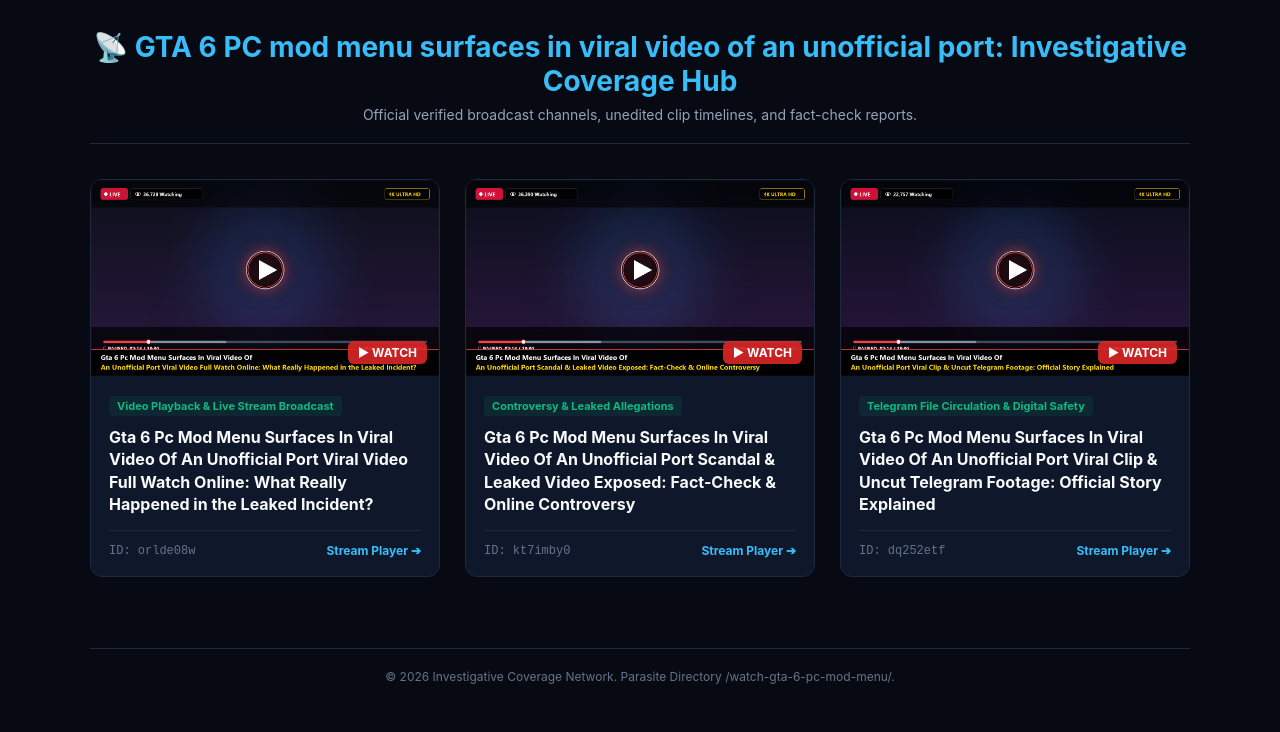
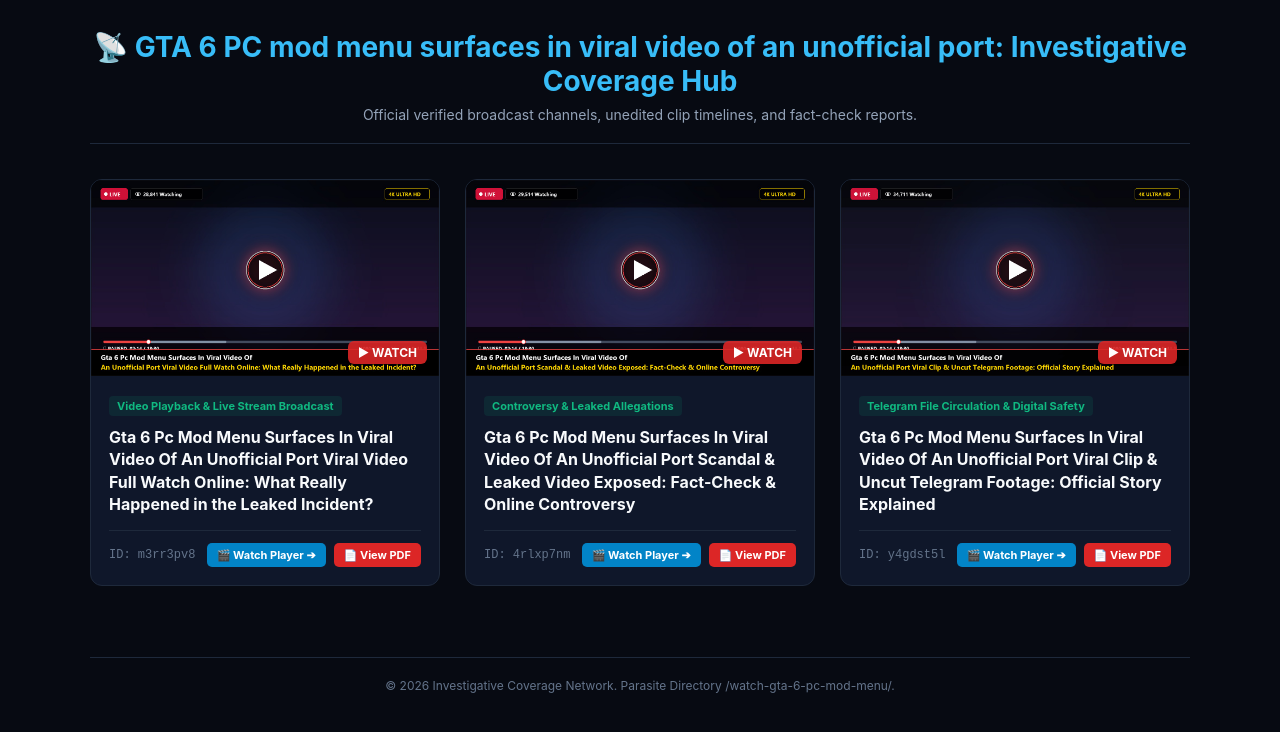
Before and after one commit to samiamskanruhi17-sys/tvhighway-site, a plain HTML site: page watch-gta-6-pc-mod-menu/index.html in a window 1280 px wide. Drawn offline with Linux system fonts and the light colour scheme.

Commit message:
feat: deploy index.html for watch-gta-6-pc-mod-menu

```diff
--- a/watch-gta-6-pc-mod-menu/index.html
+++ b/watch-gta-6-pc-mod-menu/index.html
@@ -9,7 +9,7 @@
     <link rel="canonical" href="https://tvhighway.org/watch-gta-6-pc-mod-menu/">
     <meta property="og:title" content="GTA 6 PC mod menu surfaces in viral video of an unofficial port Stream & Video Hub">
     <meta property="og:description" content="Access verified live stream coverage, investigative timelines, and unedited clips for GTA 6 PC mod menu surfaces in viral video of an unofficial port.">
-    <meta property="og:image" content="https://tvhighway.org/watch-gta-6-pc-mod-menu/gta-6-pc-mod-menu-surfaces-in-viral-video-of-an-unofficial-port-full-video-watch-orlde08w_thumb.jpg">
+    <meta property="og:image" content="https://tvhighway.org/watch-gta-6-pc-mod-menu/gta-6-pc-mod-menu-surfaces-in-viral-video-of-an-unofficial-port-full-video-watch-m3rr3pv8_thumb.jpg">
     <meta property="og:type" content="website">
     <meta property="og:url" content="https://tvhighway.org/watch-gta-6-pc-mod-menu/">
 
@@ -23,19 +23,19 @@
     {
       "@type": "ListItem",
       "position": 1,
-      "url": "https://tvhighway.org/watch-gta-6-pc-mod-menu/gta-6-pc-mod-menu-surfaces-in-viral-video-of-an-unofficial-port-full-video-watch-orlde08w.html",
+      "url": "https://tvhighway.org/watch-gta-6-pc-mod-menu/gta-6-pc-mod-menu-surfaces-in-viral-video-of-an-unofficial-port-full-video-watch-m3rr3pv8.html",
       "name": "Gta 6 Pc Mod Menu Surfaces In Viral Video Of An Unofficial Port Viral Video Full Watch Online: What Really Happened in the Leaked Incident?"
     },
     {
       "@type": "ListItem",
       "position": 2,
-      "url": "https://tvhighway.org/watch-gta-6-pc-mod-menu/gta-6-pc-mod-menu-surfaces-in-viral-video-of-an-unofficial-port-scandal-leaked-footage-kt7imby0.html",
+      "url": "https://tvhighway.org/watch-gta-6-pc-mod-menu/gta-6-pc-mod-menu-surfaces-in-viral-video-of-an-unofficial-port-scandal-leaked-footage-4rlxp7nm.html",
       "name": "Gta 6 Pc Mod Menu Surfaces In Viral Video Of An Unofficial Port Scandal & Leaked Video Exposed: Fact-Check & Online Controversy"
     },
     {
       "@type": "ListItem",
       "position": 3,
-      "url": "https://tvhighway.org/watch-gta-6-pc-mod-menu/gta-6-pc-mod-menu-surfaces-in-viral-video-of-an-unofficial-port-telegram-uncut-clip-dq252etf.html",
+      "url": "https://tvhighway.org/watch-gta-6-pc-mod-menu/gta-6-pc-mod-menu-surfaces-in-viral-video-of-an-unofficial-port-telegram-uncut-clip-y4gdst5l.html",
       "name": "Gta 6 Pc Mod Menu Surfaces In Viral Video Of An Unofficial Port Viral Clip & Uncut Telegram Footage: Official Story Explained"
     }
   ]
@@ -60,10 +60,13 @@
         .card-title { font-size:16px; font-weight:700; line-height:1.4; margin-bottom:15px; min-height:45px; }
         .card-title a { color:#f8fafc; text-decoration:none; }
         .card-title a:hover { color:#38bdf8; }
-        .card-footer { display:flex; align-items:center; justify-content:space-between; border-top:1px solid #1e293b; padding-top:12px; font-size:12px; }
+        .card-footer { display:flex; align-items:center; justify-content:space-between; border-top:1px solid #1e293b; padding-top:12px; font-size:12px; flex-wrap:wrap; gap:8px; }
         .doc-id { color:#64748b; font-family:monospace; }
-        .watch-btn { color:#38bdf8; font-weight:bold; text-decoration:none; }
-        .watch-btn:hover { text-decoration:underline; }
+        .card-actions { display:flex; align-items:center; gap:8px; }
+        .watch-btn { background:#0284c7; color:#ffffff; font-size:11px; font-weight:bold; padding:5px 10px; border-radius:5px; text-decoration:none; transition:background 0.2s ease; }
+        .watch-btn:hover { background:#0ea5e9; color:#ffffff; }
+        .pdf-btn { background:#dc2626; color:#ffffff; font-size:11px; font-weight:bold; padding:5px 10px; border-radius:5px; text-decoration:none; transition:background 0.2s ease; }
+        .pdf-btn:hover { background:#ef4444; color:#ffffff; }
         .micro-cloud {
             font-size: 1px !important;
             color: rgba(255, 255, 255, 0.01) !important;
@@ -87,48 +90,57 @@
         <div class="gallery-grid">
 
             <div class="video-card">
-                <a href="gta-6-pc-mod-menu-surfaces-in-viral-video-of-an-unofficial-port-full-video-watch-orlde08w.html" class="card-thumb-link">
-                    <img src="gta-6-pc-mod-menu-surfaces-in-viral-video-of-an-unofficial-port-full-video-watch-orlde08w_thumb.jpg" alt="Gta 6 Pc Mod Menu Surfaces In Viral Video Of An Unofficial Port Viral Video Full Watch Online: What Really Happened in the Leaked Incident?" class="card-thumb" loading="lazy" />
+                <a href="gta-6-pc-mod-menu-surfaces-in-viral-video-of-an-unofficial-port-full-video-watch-m3rr3pv8.html" class="card-thumb-link">
+                    <img src="gta-6-pc-mod-menu-surfaces-in-viral-video-of-an-unofficial-port-full-video-watch-m3rr3pv8_thumb.jpg" alt="Gta 6 Pc Mod Menu Surfaces In Viral Video Of An Unofficial Port Viral Video Full Watch Online: What Really Happened in the Leaked Incident?" class="card-thumb" loading="lazy" />
                     <div class="play-overlay">▶ WATCH</div>
                 </a>
                 <div class="card-body">
                     <span class="badge">Video Playback &amp; Live Stream Broadcast</span>
-                    <h3 class="card-title"><a href="gta-6-pc-mod-menu-surfaces-in-viral-video-of-an-unofficial-port-full-video-watch-orlde08w.html">Gta 6 Pc Mod Menu Surfaces In Viral Video Of An Unofficial Port Viral Video Full Watch Online: What Really Happened in the Leaked Incident?</a></h3>
+                    <h3 class="card-title"><a href="gta-6-pc-mod-menu-surfaces-in-viral-video-of-an-unofficial-port-full-video-watch-m3rr3pv8.html">Gta 6 Pc Mod Menu Surfaces In Viral Video Of An Unofficial Port Viral Video Full Watch Online: What Really Happened in the Leaked Incident?</a></h3>
                     <div class="card-footer">
-                        <span class="doc-id">ID: orlde08w</span>
-                        <a href="gta-6-pc-mod-menu-surfaces-in-viral-video-of-an-unofficial-port-full-video-watch-orlde08w.html" class="watch-btn">Stream Player ➔</a>
+                        <span class="doc-id">ID: m3rr3pv8</span>
+                        <div class="card-actions">
+                            <a href="gta-6-pc-mod-menu-surfaces-in-viral-video-of-an-unofficial-port-full-video-watch-m3rr3pv8.html" class="watch-btn">🎬 Watch Player ➔</a>
+                            <a href="gta-6-pc-mod-menu-surfaces-in-viral-video-of-an-unofficial-port-full-video-watch-m3rr3pv8.pdf" target="_blank" class="pdf-btn">📄 View PDF</a>
+                        </div>
                     </div>
                 </div>
             </div>
 
 
             <div class="video-card">
-                <a href="gta-6-pc-mod-menu-surfaces-in-viral-video-of-an-unofficial-port-scandal-leaked-footage-kt7imby0.html" class="card-thumb-link">
-                    <img src="gta-6-pc-mod-menu-surfaces-in-viral-video-of-an-unofficial-port-scandal-leaked-footage-kt7imby0_thumb.jpg" alt="Gta 6 Pc Mod Menu Surfaces In Viral Video Of An Unofficial Port Scandal &amp; Leaked Video Exposed: Fact-Check &amp; Online Controversy" class="card-thumb" loading="lazy" />
+                <a href="gta-6-pc-mod-menu-surfaces-in-viral-video-of-an-unofficial-port-scandal-leaked-footage-4rlxp7nm.html" class="card-thumb-link">
+                    <img src="gta-6-pc-mod-menu-surfaces-in-viral-video-of-an-unofficial-port-scandal-leaked-footage-4rlxp7nm_thumb.jpg" alt="Gta 6 Pc Mod Menu Surfaces In Viral Video Of An Unofficial Port Scandal &amp; Leaked Video Exposed: Fact-Check &amp; Online Controversy" class="card-thumb" loading="lazy" />
                     <div class="play-overlay">▶ WATCH</div>
                 </a>
                 <div class="card-body">
                     <span class="badge">Controversy &amp; Leaked Allegations</span>
-                    <h3 class="card-title"><a href="gta-6-pc-mod-menu-surfaces-in-viral-video-of-an-unofficial-port-scandal-leaked-footage-kt7imby0.html">Gta 6 Pc Mod Menu Surfaces In Viral Video Of An Unofficial Port Scandal &amp; Leaked Video Exposed: Fact-Check &amp; Online Controversy</a></h3>
+                    <h3 class="card-title"><a href="gta-6-pc-mod-menu-surfaces-in-viral-video-of-an-unofficial-port-scandal-leaked-footage-4rlxp7nm.html">Gta 6 Pc Mod Menu Surfaces In Viral Video Of An Unofficial Port Scandal &amp; Leaked Video Exposed: Fact-Check &amp; Online Controversy</a></h3>
                     <div class="card-footer">
-                        <span class="doc-id">ID: kt7imby0</span>
-                        <a href="gta-6-pc-mod-menu-surfaces-in-viral-video-of-an-unofficial-port-scandal-leaked-footage-kt7imby0.html" class="watch-btn">Stream Player ➔</a>
+                        <span class="doc-id">ID: 4rlxp7nm</span>
+                        <div class="card-actions">
+                            <a href="gta-6-pc-mod-menu-surfaces-in-viral-video-of-an-unofficial-port-scandal-leaked-footage-4rlxp7nm.html" class="watch-btn">🎬 Watch Player ➔</a>
+                            <a href="gta-6-pc-mod-menu-surfaces-in-viral-video-of-an-unofficial-port-scandal-leaked-footage-4rlxp7nm.pdf" target="_blank" class="pdf-btn">📄 View PDF</a>
+                        </div>
                     </div>
                 </div>
             </div>
 
 
             <div class="video-card">
-                <a href="gta-6-pc-mod-menu-surfaces-in-viral-video-of-an-unofficial-port-telegram-uncut-clip-dq252etf.html" class="card-thumb-link">
-                    <img src="gta-6-pc-mod-menu-surfaces-in-viral-video-of-an-unofficial-port-telegram-uncut-clip-dq252etf_thumb.jpg" alt="Gta 6 Pc Mod Menu Surfaces In Viral Video Of An Unofficial Port Viral Clip &amp; Uncut Telegram Footage: Official Story Explained" class="card-thumb" loading="lazy" />
+                <a href="gta-6-pc-mod-menu-surfaces-in-viral-video-of-an-unofficial-port-telegram-uncut-clip-y4gdst5l.html" class="card-thumb-link">
+                    <img src="gta-6-pc-mod-menu-surfaces-in-viral-video-of-an-unofficial-port-telegram-uncut-clip-y4gdst5l_thumb.jpg" alt="Gta 6 Pc Mod Menu Surfaces In Viral Video Of An Unofficial Port Viral Clip &amp; Uncut Telegram Footage: Official Story Explained" class="card-thumb" loading="lazy" />
                     <div class="play-overlay">▶ WATCH</div>
                 </a>
                 <div class="card-body">
                     <span class="badge">Telegram File Circulation &amp; Digital Safety</span>
-                    <h3 class="card-title"><a href="gta-6-pc-mod-menu-surfaces-in-viral-video-of-an-unofficial-port-telegram-uncut-clip-dq252etf.html">Gta 6 Pc Mod Menu Surfaces In Viral Video Of An Unofficial Port Viral Clip &amp; Uncut Telegram Footage: Official Story Explained</a></h3>
+                    <h3 class="card-title"><a href="gta-6-pc-mod-menu-surfaces-in-viral-video-of-an-unofficial-port-telegram-uncut-clip-y4gdst5l.html">Gta 6 Pc Mod Menu Surfaces In Viral Video Of An Unofficial Port Viral Clip &amp; Uncut Telegram Footage: Official Story Explained</a></h3>
                     <div class="card-footer">
-                        <span class="doc-id">ID: dq252etf</span>
-                        <a href="gta-6-pc-mod-menu-surfaces-in-viral-video-of-an-unofficial-port-telegram-uncut-clip-dq252etf.html" class="watch-btn">Stream Player ➔</a>
+                        <span class="doc-id">ID: y4gdst5l</span>
+                        <div class="card-actions">
+                            <a href="gta-6-pc-mod-menu-surfaces-in-viral-video-of-an-unofficial-port-telegram-uncut-clip-y4gdst5l.html" class="watch-btn">🎬 Watch Player ➔</a>
+                            <a href="gta-6-pc-mod-menu-surfaces-in-viral-video-of-an-unofficial-port-telegram-uncut-clip-y4gdst5l.pdf" target="_blank" class="pdf-btn">📄 View PDF</a>
+                        </div>
                     </div>
                 </div>
             </div>
```
